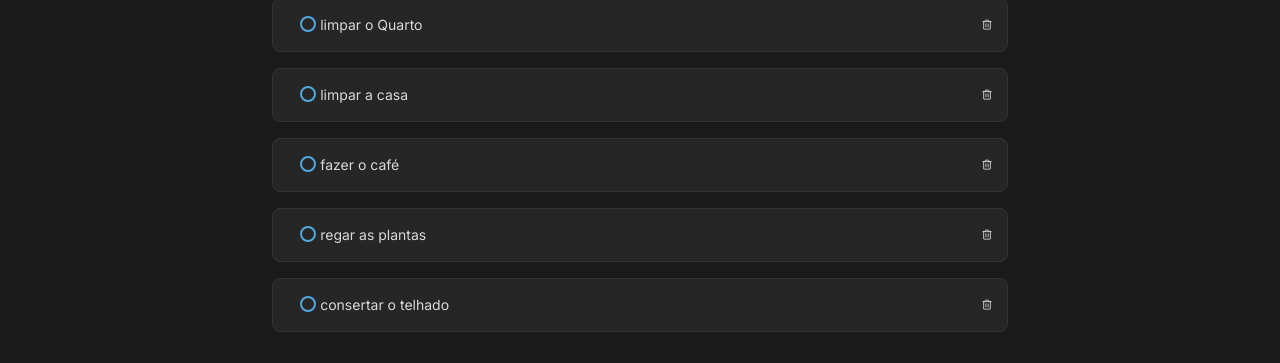
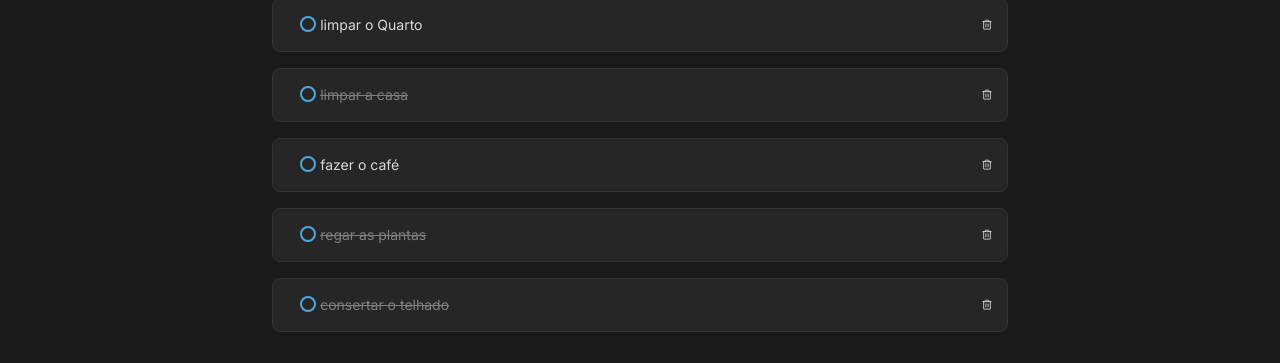
Before and after one commit to AllyssonR/Todo_list, a React (Vite) app: page / in a window 1280 px wide. Shown: the part 382-745 px from the top of the page. Built offline with nearby package versions, Linux system fonts and the light colour scheme.

Commit message:
update style on Task.tsx

```diff
--- a/src/components/AddTask.tsx
+++ b/src/components/AddTask.tsx
@@ -1,6 +1,7 @@
 import { PlusCircle } from "phosphor-react";
 import { FormEvent, useState } from "react";
 import styles from "./AddTesk.module.scss";
+import { v4 as uuidV4 } from "uuid";
 interface TaskProps {
   id: string;
   isDone: boolean;
@@ -8,6 +9,12 @@ interface TaskProps {
 }
 
 export function AddTask() {
+  const [newTask, setNewTask] = useState<TaskProps>({
+    id: uuidV4(),
+    task: "",
+    isDone: false,
+  });
+  function handleNewTask() {}
   return (
     <form className={styles.addTesk}>
       <input type="text" id="task" placeholder="Adicione uma nova tarefa" />
--- a/src/components/Task.module.scss
+++ b/src/components/Task.module.scss
@@ -31,6 +31,10 @@
   p {
     font-size: 14px;
     font-weight: 400;
+  }
+  s {
+    font-size: 14px;
+    color: var(--gray-300);
   }
 }
 input[type="checkbox"] {
--- a/src/components/Task.tsx
+++ b/src/components/Task.tsx
@@ -1,15 +1,26 @@
 import { Trash } from "phosphor-react";
+import { useState } from "react";
 import styles from "./Task.module.scss";
 interface TaskProps {
   isDone: boolean;
   taskText: string;
 }
 export function Task({ isDone, taskText }: TaskProps) {
+  const [checked, setChecked] = useState(isDone);
+  function onCheckedChange() {
+    setChecked(!checked);
+  }
   return (
     <li className={styles.content}>
       <div className={styles.textAndCheckbox}>
-        <input type="checkbox" name="isTaskDone" id="isTaskDone" />
-        <p>{taskText}</p>
+        <input
+          type="checkbox"
+          name="isTaskDone"
+          id="isTaskDone"
+          onClick={onCheckedChange}
+        />
+
+        {checked ? <p>{taskText}</p> : <s>{taskText}</s>}
       </div>
       <button>
         <Trash size={12} />
```
